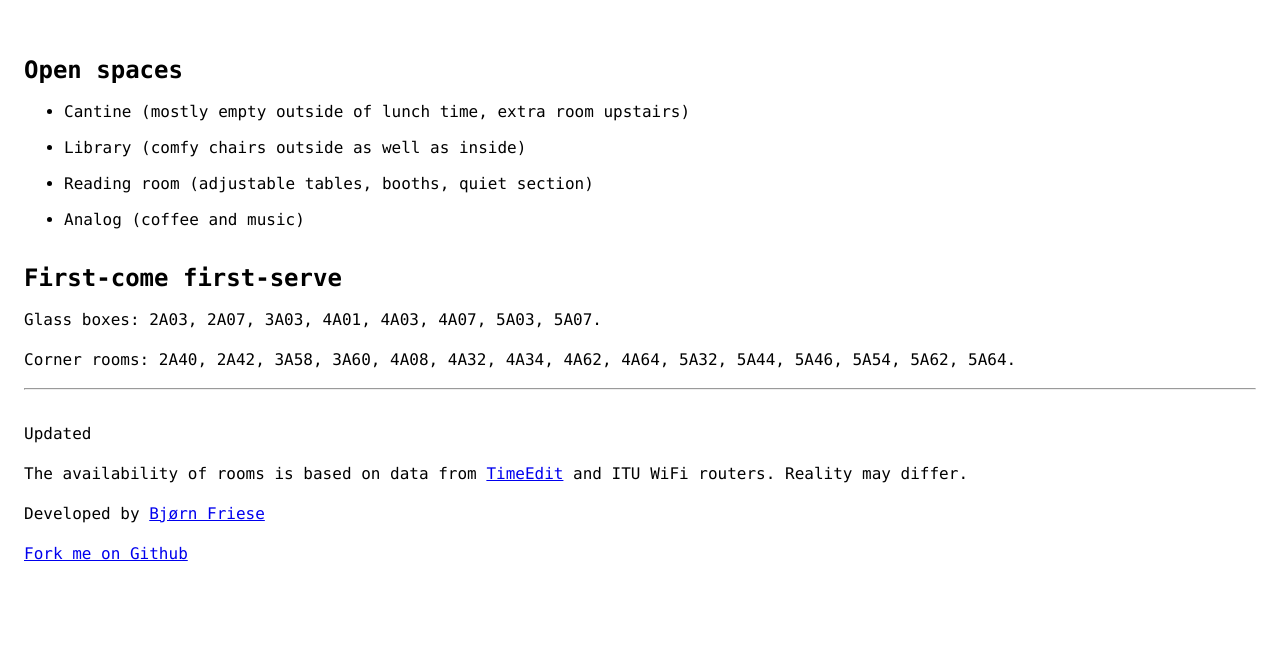
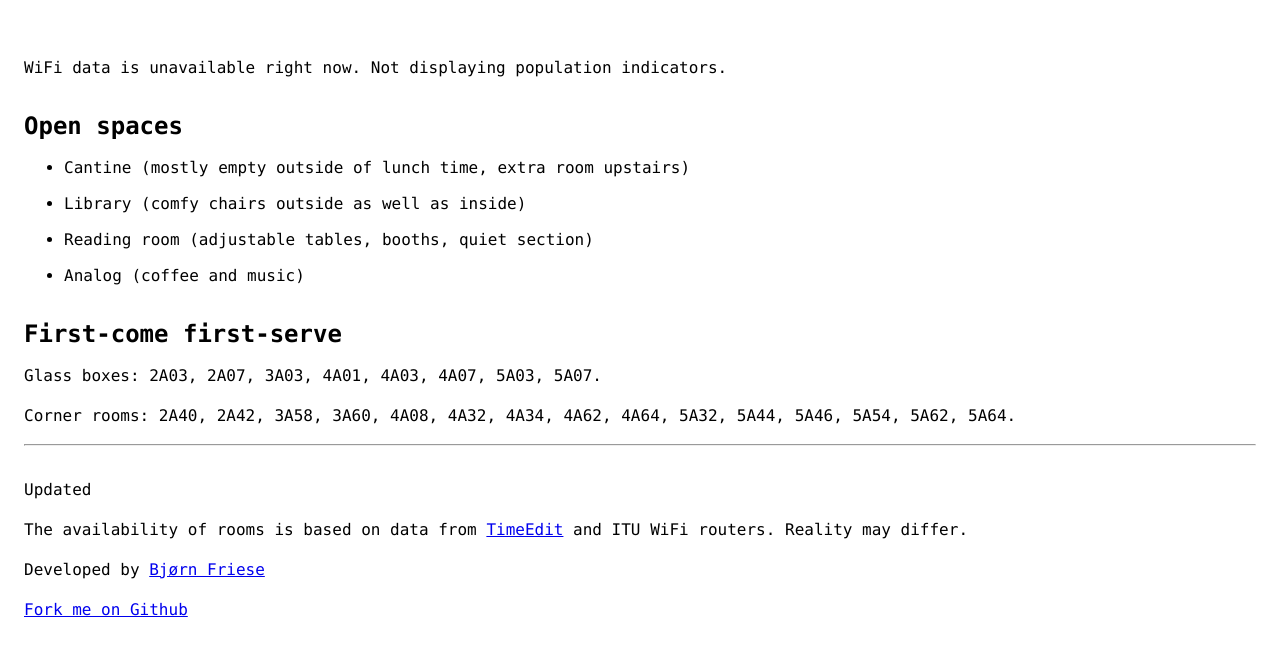
Before and after one commit to christianknu/eitu, a Python web app: template src/templates/index.html in a window 1280 px wide. Shown: the top 656 px of the page. Run offline with Jinja, Linux system fonts and the light colour scheme; the template is opened without the code that fills it, so the values that code supplies are empty.

Commit message:
Hide population indicators when WiFi data unavailable

```diff
--- a/src/eitu.py
+++ b/src/eitu.py
@@ -145,4 +145,5 @@
         empty = [room for room in rooms if room['empty']],
         occupied = [room for room in rooms if not room['empty']],
         updated = format_date(NOW),
+        wifi = wifi,
     )
--- a/src/templates/index.html
+++ b/src/templates/index.html
@@ -3,13 +3,17 @@
   <tr>
     <th>Room</th>
     <th>Until</th>
+    {% if wifi %}
     <th>Population</th>
+    {% endif %}
   </tr>
   {% for room in rooms %}
   <tr>
     <td>{{ room.name }}</td>
     <td>{{ room.until }}</td>
+    {% if wifi %}
     <td>{{ room.wifi }}</td>
+    {% endif %}
   </tr>
   {% endfor %}
 </table>
@@ -70,6 +74,11 @@
       {{ table(occupied) }}
     </section>
     {% endif %}
+    {% if not wifi %}
+    <section>
+      <p>WiFi data is unavailable right now. Not displaying population indicators.</p>
+    </section>
+    {% endif %}
     <section>
       <h2>Open spaces</h2>
       <ul>
```
